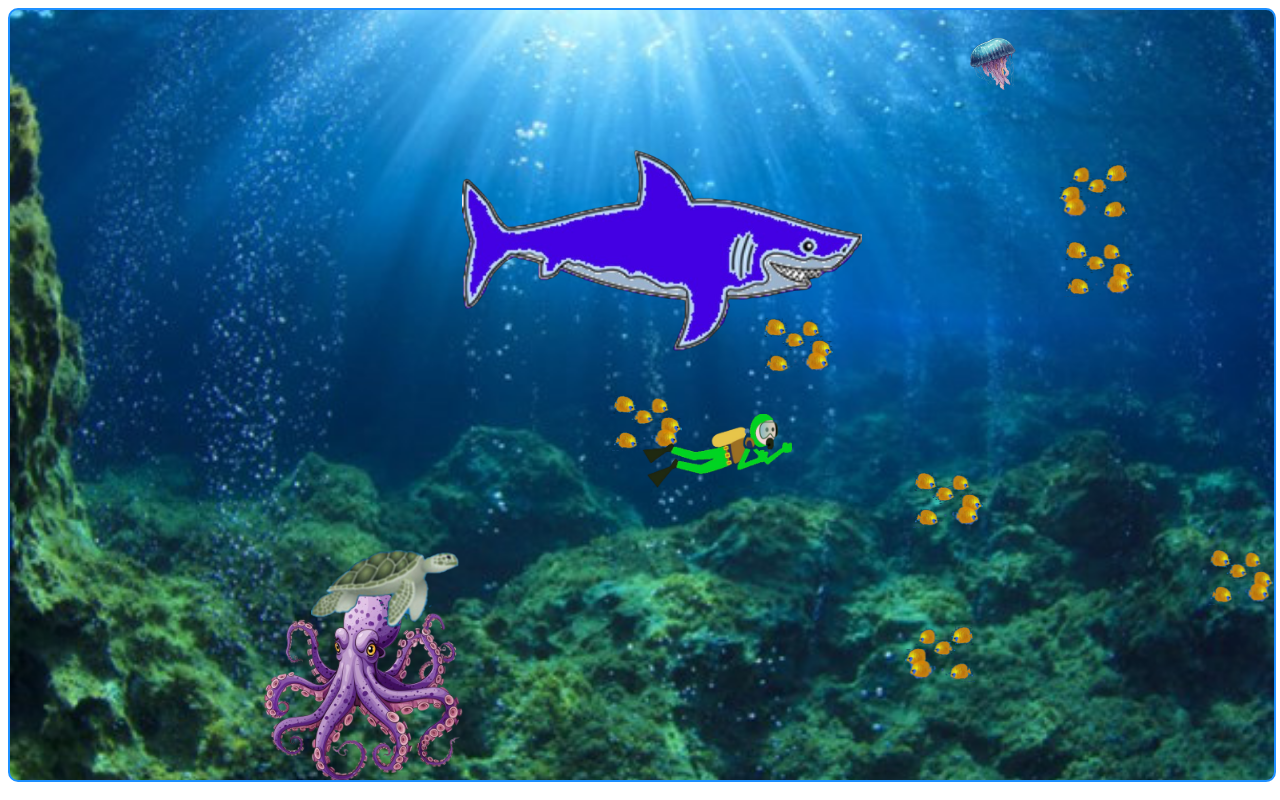
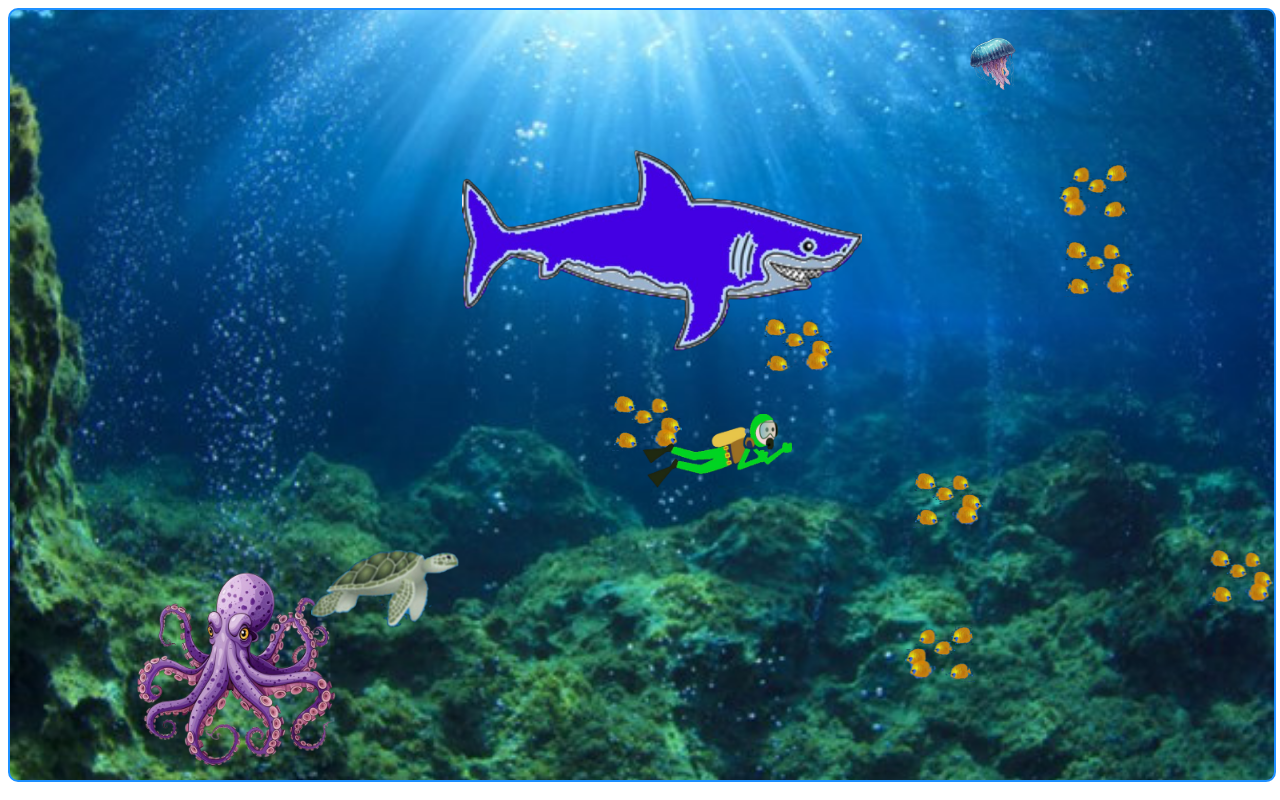
Before and after one commit to khoiminh998/3, a plain HTML site: page Hồ cá vui nhộn.html in a window 1280 px wide. Drawn offline with Linux system fonts and the light colour scheme.

Commit message:
Update Hồ cá vui nhộn.html

```diff
--- a/Hồ cá vui nhộn.html
+++ b/Hồ cá vui nhộn.html
@@ -65,8 +65,8 @@
         }
         .octopus {
             width: 200px;
-            bottom: 10%;
-            left: 20%;
+            top: 70%;
+            left: 10%;
         }
         .jellyfish {
             width: 70px;
```
